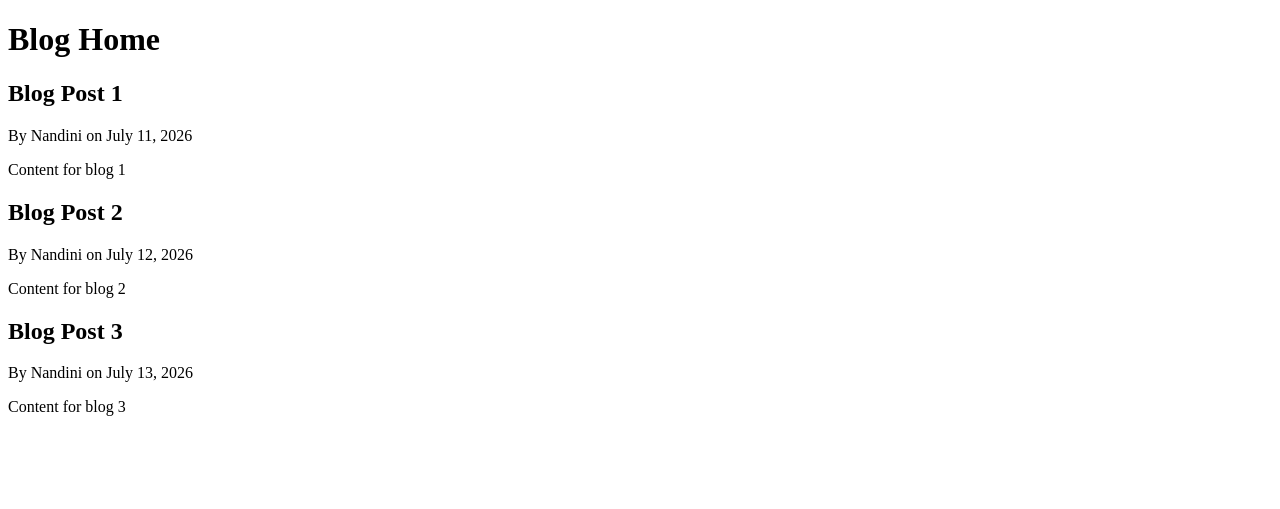
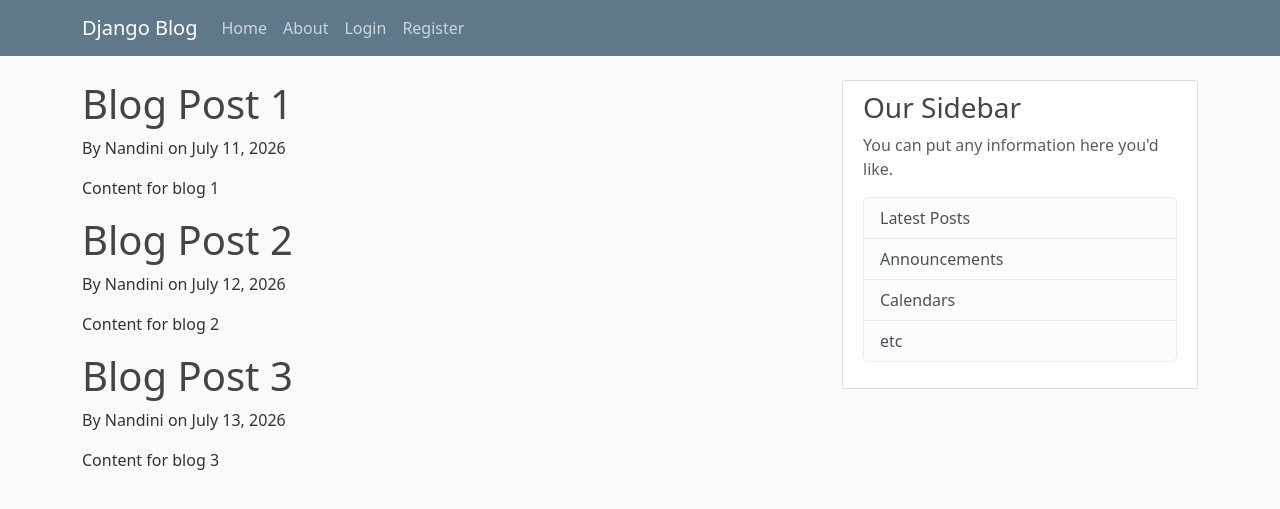
Before and after one commit to nsg2001nsg/Django-Tutorial, a Django app: page / in a window 1280 px wide. Shown: the top 509 px of the page. Run offline with Django 5.2, Linux system fonts and the light colour scheme.

Commit message:
base html file created

```diff
--- /dev/null
+++ b/blog/static/blog/main.css
@@ -0,0 +1,84 @@
+body {
+  background: #fafafa;
+  color: #333333;
+  margin-top: 5rem;
+}
+
+h1, h2, h3, h4, h5, h6 {
+  color: #444444;
+}
+
+ul {
+  margin: 0;
+}
+
+.bg-steel {
+  background-color: #5f788a;
+}
+
+.site-header .navbar-nav .nav-link {
+  color: #cbd5db;
+}
+
+.site-header .navbar-nav .nav-link:hover {
+  color: #ffffff;
+}
+
+.site-header .navbar-nav .nav-link.active {
+  font-weight: 500;
+}
+
+.content-section {
+  background: #ffffff;
+  padding: 10px 20px;
+  border: 1px solid #dddddd;
+  border-radius: 3px;
+  margin-bottom: 20px;
+}
+
+.article-title {
+  color: #444444;
+}
+
+a.article-title:hover {
+  color: #428bca;
+  text-decoration: none;
+}
+
+.article-content {
+  white-space: pre-line;
+}
+
+.article-img {
+  height: 65px;
+  width: 65px;
+  margin-right: 16px;
+}
+
+.article-metadata {
+  padding-bottom: 1px;
+  margin-bottom: 4px;
+  border-bottom: 1px solid #e3e3e3
+}
+
+.article-metadata a:hover {
+  color: #333;
+  text-decoration: none;
+}
+
+.article-svg {
+  width: 25px;
+  height: 25px;
+  vertical-align: middle;
+}
+
+.account-img {
+  height: 125px;
+  width: 125px;
+  margin-right: 20px;
+  margin-bottom: 16px;
+}
+
+.account-heading {
+  font-size: 2.5rem;
+}
--- a/blog/templates/blog/base.html
+++ b/blog/templates/blog/base.html
@@ -1,7 +1,13 @@
+
 <!DOCTYPE html>
 <html lang="en">
 <head>
-    <meta charset="UTF-8">
+    <meta charset="utf-8">
+    <meta name="viewport" content="width=device-width, initial-scale=1">
+     <!-- Bootstrap CSS -->
+    <link href="https://cdn.jsdelivr.net/npm/bootstrap@5.3.8/dist/css/bootstrap.min.css" rel="stylesheet" integrity="sha384-sRIl4kxILFvY47J16cr9ZwB07vP4J8+LH7qKQnuqkuIAvNWLzeN8tE5YBujZqJLB" crossorigin="anonymous">
+    {% load static %}
+    <link rel="stylesheet" type="text/css" href="{% static 'blog/main.css' %}">
     {% if title %}
     <title>Django blog - {{ title }}</title>
     {% else %}
@@ -9,6 +15,49 @@
     {% endif %}
 </head>
 <body>
-    {% block content %}{% endblock %}
+    <header class="site-header">
+      <nav class="navbar navbar-expand-md navbar-dark bg-steel fixed-top">
+        <div class="container">
+          <a class="navbar-brand mr-4" href="/">Django Blog</a>
+          <button class="navbar-toggler" type="button" data-toggle="collapse" data-target="#navbarToggle" aria-controls="navbarToggle" aria-expanded="false" aria-label="Toggle navigation">
+          <span class="navbar-toggler-icon"></span>
+          </button>
+          <div class="collapse navbar-collapse" id="navbarToggle">
+            <div class="navbar-nav mr-auto">
+              <a class="nav-item nav-link" href="/">Home</a>
+              <a class="nav-item nav-link" href="/about">About</a>
+            </div>
+            <!-- Navbar Right Side -->
+            <div class="navbar-nav">
+              <a class="nav-item nav-link" href="#">Login</a>
+              <a class="nav-item nav-link" href="#">Register</a>
+            </div>
+          </div>
+        </div>
+      </nav>
+    </header>
+    <main role="main" class="container">
+      <div class="row">
+        <div class="col-md-8">
+          {% block content %}{% endblock %}
+        </div>
+        <div class="col-md-4">
+          <div class="content-section">
+            <h3>Our Sidebar</h3>
+            <p class='text-muted'>You can put any information here you'd like.
+              <ul class="list-group">
+                <li class="list-group-item list-group-item-light">Latest Posts</li>
+                <li class="list-group-item list-group-item-light">Announcements</li>
+                <li class="list-group-item list-group-item-light">Calendars</li>
+                <li class="list-group-item list-group-item-light">etc</li>
+              </ul>
+            </p>
+          </div>
+        </div>
+      </div>
+    </main>
+    <script src="https://cdn.jsdelivr.net/npm/bootstrap@5.3.8/dist/js/bootstrap.bundle.min.js"></script>
+    <script src="https://cdn.jsdelivr.net/npm/@popperjs/core@2.11.8/dist/umd/popper.min.js" integrity="sha384-I7E8VVD/ismYTF4hNIPjVp/Zjvgyol6VFvRkX/vR+Vc4jQkC+hVqc2pM8ODewa9r" crossorigin="anonymous"></script>
+<script src="https://cdn.jsdelivr.net/npm/bootstrap@5.3.8/dist/js/bootstrap.min.js" integrity="sha384-G/EV+4j2dNv+tEPo3++6LCgdCROaejBqfUeNjuKAiuXbjrxilcCdDz6ZAVfHWe1Y" crossorigin="anonymous"></script>
 </body>
 </html>
--- a/blog/templates/blog/home.html
+++ b/blog/templates/blog/home.html
@@ -1,8 +1,7 @@
 {% extends 'blog/base.html' %}
 {% block content %}
-    <h1>Blog Home</h1>
     {% for post in posts %}
-        <h2>{{ post.title }}</h2>
+        <h1>{{ post.title }}</h1>
         <p>By {{ post.author }} on {{ post.date_posted }}</p>
         <p>{{ post.content }}</p>
     {% endfor %}
```
